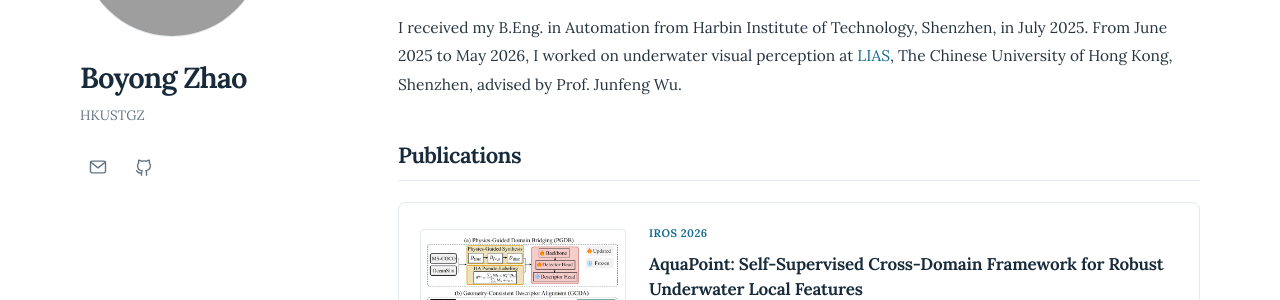
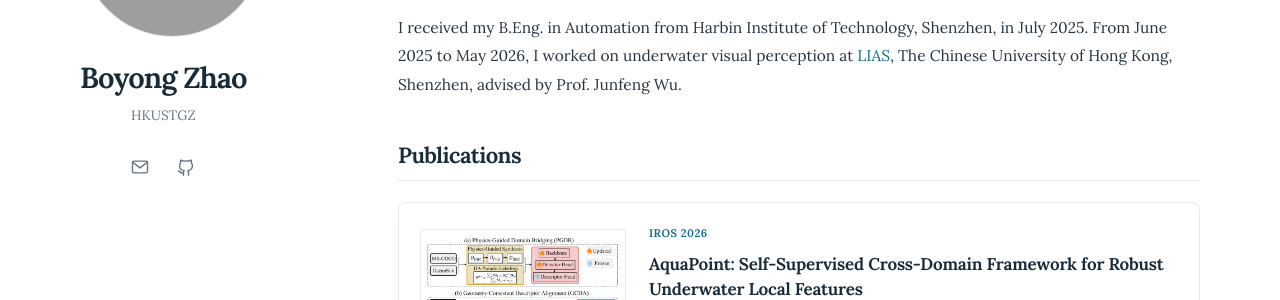
Before and after one commit to LikeBGN/LikeBGN.github.io, a Jekyll site: the page built from _pages/about.md, in a window 1280 px wide. Shown: the part 285-585 px from the top of the page. Built offline with Jekyll 4.4.1, drawn with Linux system fonts in a browser that asks for light colours; grey boxes are pictures that could not be loaded.

Commit message:
Center school and contact icons beneath profile name

```diff
--- a/assets/css/academic-home.css
+++ b/assets/css/academic-home.css
@@ -284,6 +284,12 @@ strong {
   border: 1px solid var(--line);
 }
 
+.profile-details {
+  width: fit-content;
+  max-width: 100%;
+  text-align: center;
+}
+
 .profile h1 {
   font-size: 29px;
   line-height: 1.25;
@@ -307,6 +313,7 @@ strong {
 .contact-links {
   display: flex;
   align-items: center;
+  justify-content: center;
   gap: 10px;
 }
 
```
